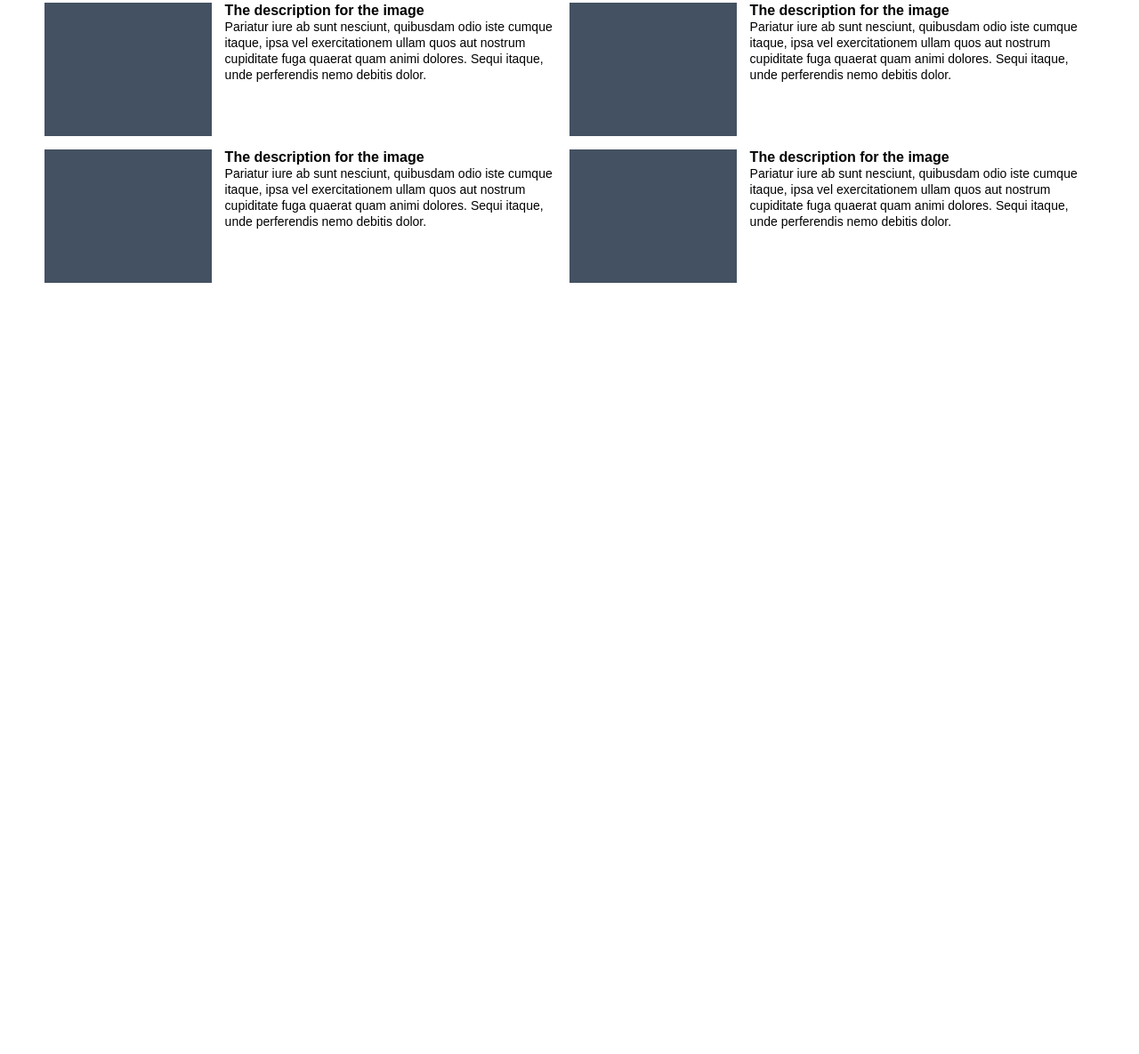
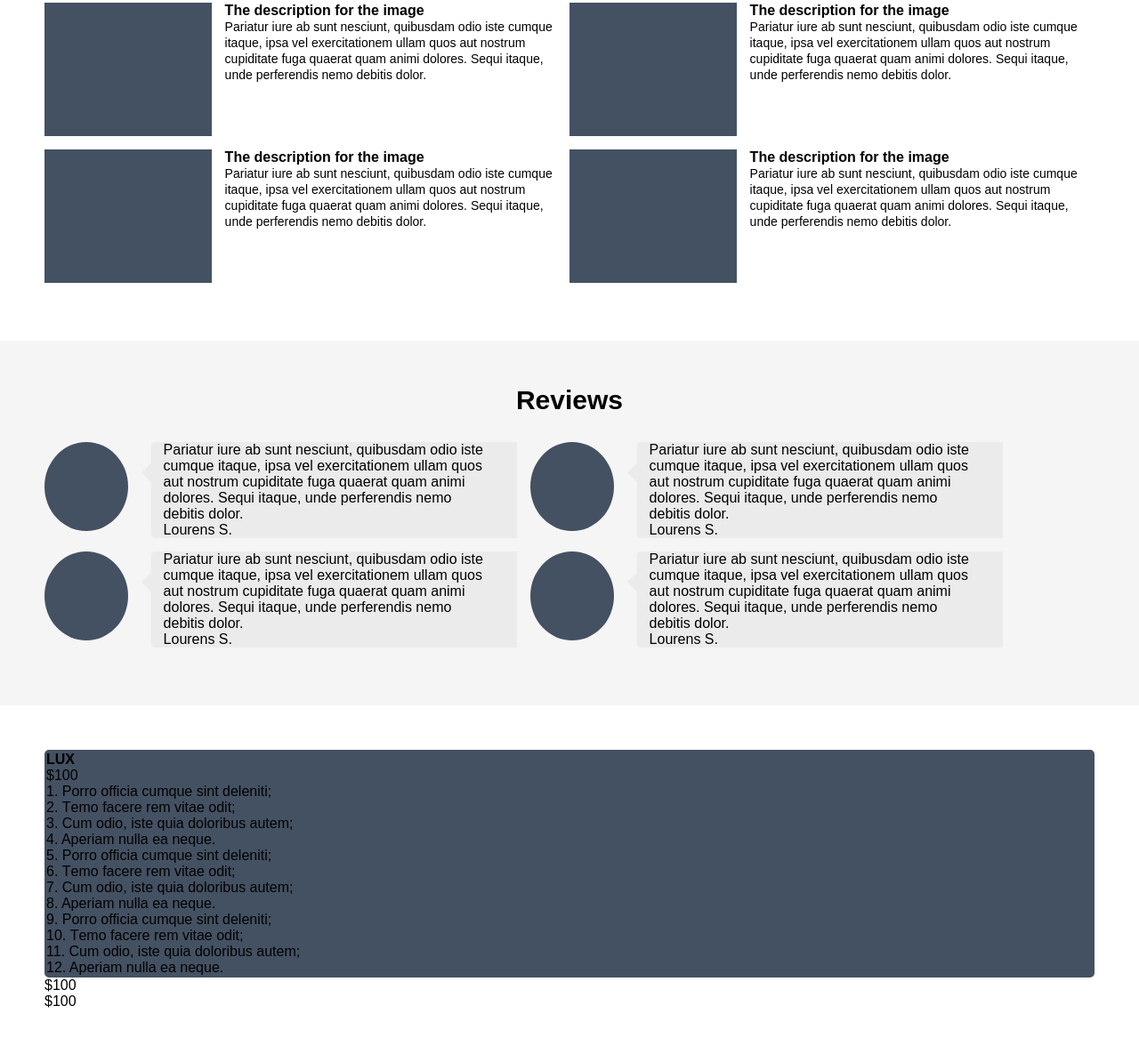
Before and after one commit to OleksandrCh/maket_011, a plain HTML site: page index.html in a window 1280 px wide. Shown: the part 1173-2358 px from the top of the page at 89% size. Before the commit the page ends 1556 px from the top, so only its background shows below. Drawn offline with Linux system fonts and the light colour scheme.

Commit message:
Add block reviews

```diff
--- a/index.html
+++ b/index.html
@@ -157,6 +157,84 @@
             </div>
         </div>
     </div>
+    <div class="reviews">
+        <h3 class="flex-center">Reviews</h3>
+        <div class="reviews-list">
+            <div class="reviews-list__item">
+                <div class="reviews-img"></div>
+                <div class="reviews-list__description">
+                    <div>Pariatur iure ab sunt nesciunt, quibusdam odio
+                    iste cumque itaque, ipsa vel exercitationem ullam quos aut nostrum cupiditate fuga quaerat quam animi dolores. Sequi itaque, unde perferendis nemo debitis dolor.
+                    </div>
+                    <div>Lourens S.</div>
+                </div>
+            </div>
+            <div class="reviews-list__item">
+                <div class="reviews-img"></div>
+                <div class="reviews-list__description">
+                    <div>Pariatur iure ab sunt nesciunt, quibusdam odio
+                        iste cumque itaque, ipsa vel exercitationem ullam quos aut nostrum cupiditate fuga quaerat quam animi dolores. Sequi itaque, unde perferendis nemo debitis dolor.
+                    </div>
+                    <div>Lourens S.</div>
+                </div>
+            </div>
+            <div class="reviews-list__item">
+                <div class="reviews-img"></div>
+                <div class="reviews-list__description">
+                    <div>Pariatur iure ab sunt nesciunt, quibusdam odio
+                        iste cumque itaque, ipsa vel exercitationem ullam quos aut nostrum cupiditate fuga quaerat quam animi dolores. Sequi itaque, unde perferendis nemo debitis dolor.
+                    </div>
+                    <div>Lourens S.</div>
+                </div>
+            </div>
+            <div class="reviews-list__item">
+                <div class="reviews-img"></div>
+                <div class="reviews-list__description">
+                    <div>Pariatur iure ab sunt nesciunt, quibusdam odio
+                        iste cumque itaque, ipsa vel exercitationem ullam quos aut nostrum cupiditate fuga quaerat quam animi dolores. Sequi itaque, unde perferendis nemo debitis dolor.
+                    </div>
+                    <div>Lourens S.</div>
+                </div>
+            </div>
+        </div>
+    </div>
+    <div class="buy">
+        <div class="buy-list">
+            <div class="buy-list__item">
+                <h4>LUX</h4>
+                <div>$100</div>
+                <div>
+                    <ul>
+                        <ol>1. Porro officia cumque sint deleniti;</ol>
+                        <ol>2. Тemo facere rem vitae odit;</ol>
+                        <ol>3. Cum odio, iste quia doloribus autem;</ol>
+                        <ol>4. Aperiam nulla ea neque.</ol>
+                        <ol>5. Porro officia cumque sint deleniti;</ol>
+                        <ol>6. Тemo facere rem vitae odit;</ol>
+                        <ol>7. Cum odio, iste quia doloribus autem;</ol>
+                        <ol>8. Aperiam nulla ea neque.</ol>
+                        <ol>9. Porro officia cumque sint deleniti;</ol>
+                        <ol>10. Тemo facere rem vitae odit;</ol>
+                        <ol>11. Cum odio, iste quia doloribus autem;</ol>
+                        <ol>12. Aperiam nulla ea neque.</ol>
+                    </ul></div>
+                <div></div>
+            </div>
+            <div>
+                <h4></h4>
+                <div>$100</div>
+                <div></div>
+                <div></div>
+            </div>
+            <div>
+                <h4></h4>
+                <div>$100</div>
+                <div></div>
+                <div></div>
+            </div>
+        </div>
+
+    </div>
 
 </div>
 
--- a/style.css
+++ b/style.css
@@ -179,6 +179,57 @@ h3 {
 
 /*#Screenshots*/
 
+/*Reviews*/
+.reviews{
+    background-color: #F5F5F5;
+    padding: 50px;
+}
+
+.reviews-list {
+    display: flex;
+    flex-wrap: wrap;
+}
+.reviews-list__item{
+    display: flex;
+    justify-content: space-around;
+    width: 45%;
+    margin-bottom: 15px;
+    padding-right: 15px;
+}
+.reviews-img {
+    background: #445162;
+    border-radius: 50%;
+    width: 100px;
+    height: 100px;
+    background-size: contain;
+    margin-right: 15px;
+}
+
+.reviews-list__description{
+    width: 85%;
+    background: url("img/bg-review.png") no-repeat;
+    background-size: cover;
+}
+.reviews-list__description div{
+    margin: 0 25px;
+}
+/*#Reviews*/
+
+/*Buy*/
+.buy{
+    padding: 50px;
+}
+
+
+.buy-list__item{
+    background: #445162;
+    border: 2px solid #445162;
+    border-radius: 5px;
+
+}
+
+/*#Buy*/
+
 @media (max-width: 1056px) {
     .block-left, .block-right, .about-product-left, .about-product-right, .product-plus__description {
         justify-content: center;
@@ -189,8 +240,12 @@ h3 {
         display: flex;
         justify-content: center;
     }
-    .screenshots-list__item{
+    .screenshots-list__item, .reviews-list__item{
         width: 100%;
     }
+    .reviews-img {
 
+        width: 10%;
+
+    }
 }
```
Also changed, not shown: img/bg-review.png (added).
